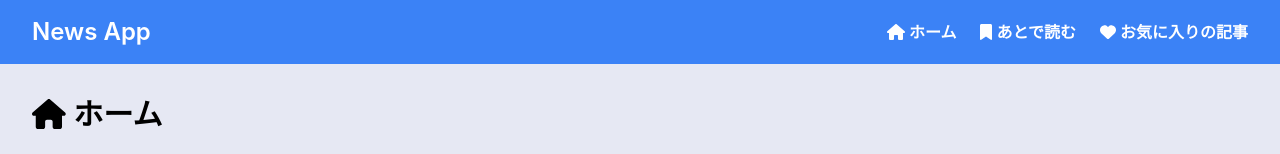
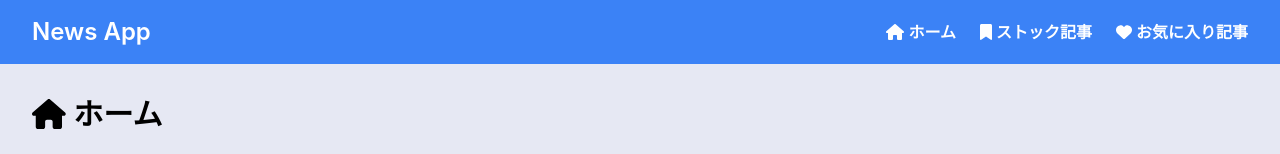
Before and after one commit to hukuryo/React-New-App, a React (Create React App) app: page / in a window 1280 px wide. Shown: the top 154 px of the page. Built offline with nearby package versions, Linux system fonts and the light colour scheme; no server answers.

Commit message:
💄 ヘッダーのテキストを修正

```diff
--- a/src/components/Header.tsx
+++ b/src/components/Header.tsx
@@ -21,13 +21,13 @@ export const Header = () => {
             <li className="hover:opacity-70 font-bold">
               <Link to="/Stock">
                 <FontAwesomeIcon icon={faBookmark} className="pr-1" />
-                あとで読む
+                ストック記事
               </Link>
             </li>
             <li className="hover:opacity-70 font-bold">
               <Link to="/Favorite">
                 <FontAwesomeIcon icon={faHeart} className="pr-1" />
-                お気に入りの記事
+                お気に入り記事
               </Link>
             </li>
           </ul>
```
